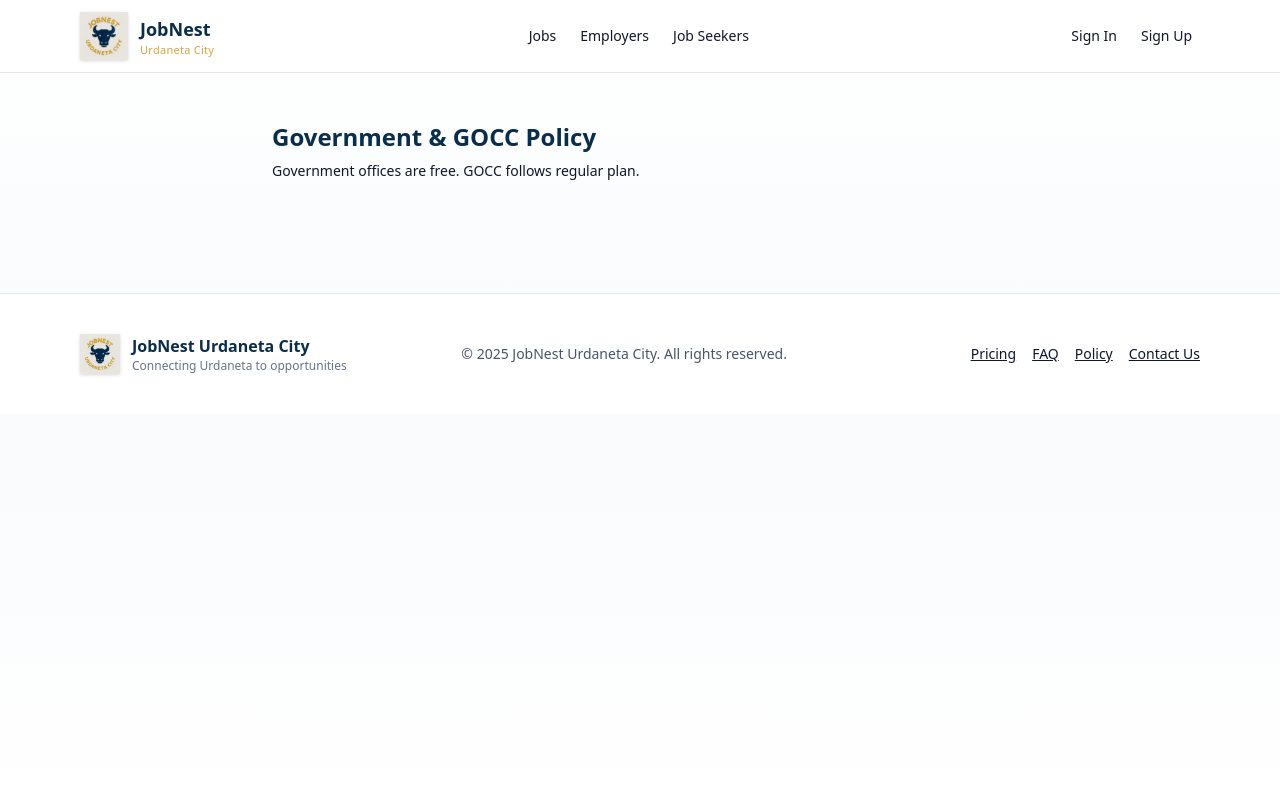
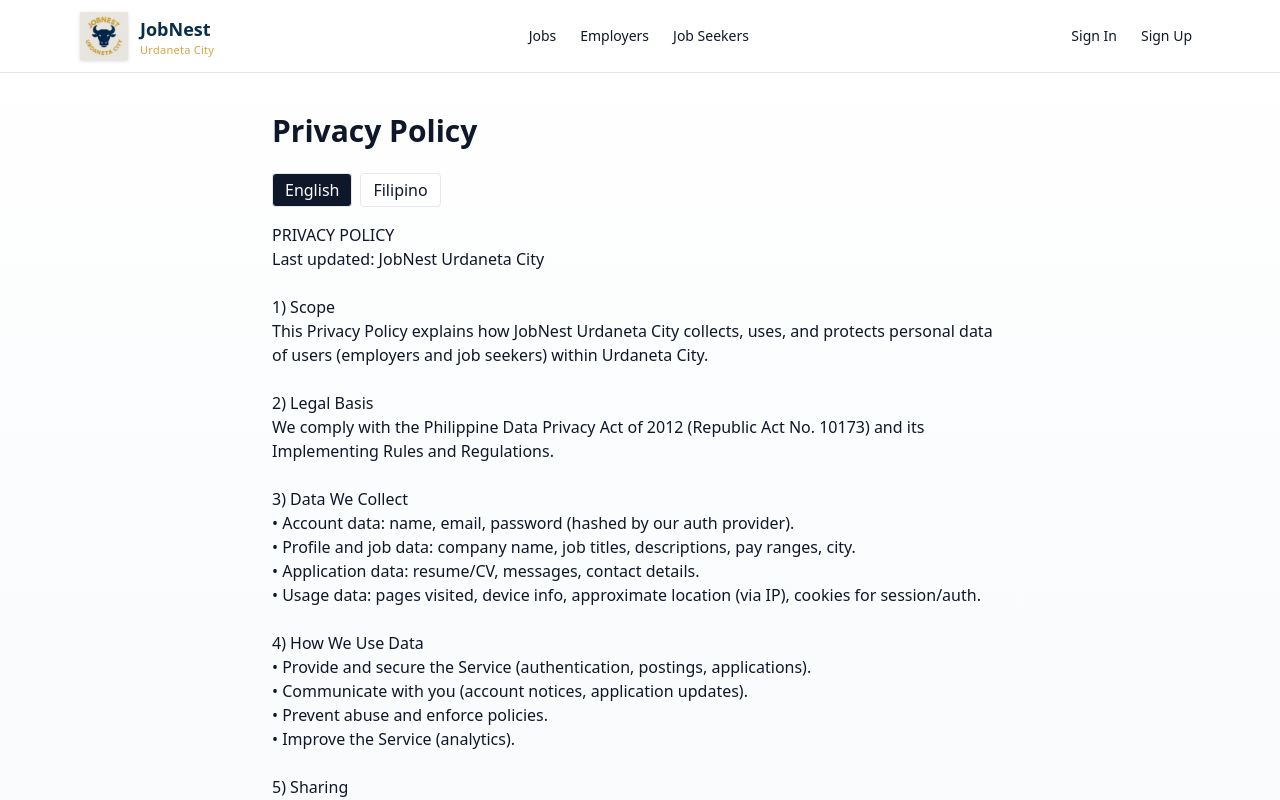
Before and after one commit to RomeoBello/jobnest-urdaneta, a Next.js app: page /policy in a window 1280 px wide. Shown: the top 800 px of the page. Built offline with nearby package versions, Linux system fonts and the light colour scheme.

Commit message:
Fix /policy: Node.js runtime + load EN/FIL policy from /legal + tabs

```diff
--- a/app/policy/page.tsx
+++ b/app/policy/page.tsx
@@ -1 +1,83 @@
-export default function Policy(){return (<div className='max-w-3xl mx-auto px-4 py-12 text-sm'><h1 className='text-2xl font-extrabold text-brandNavy'>Government & GOCC Policy</h1><p className='mt-2'>Government offices are free. GOCC follows regular plan.</p></div>)}
+// app/policy/page.tsx
+export const runtime = 'nodejs';            // allow fs on Vercel
+export const revalidate = 60 * 60;          // revalidate hourly
+
+import fs from 'fs/promises';
+import path from 'path';
+import type { Metadata } from 'next';
+import { useState, Suspense } from 'react';
+
+export const metadata: Metadata = {
+  title: 'Privacy Policy · JobNest Urdaneta City',
+  description:
+    'Read JobNest Urdaneta City’s Privacy Policy in English and Filipino.',
+};
+
+async function readText(rel: string) {
+  const full = path.join(process.cwd(), rel);
+  return fs.readFile(full, 'utf8');
+}
+
+async function getPolicies() {
+  // Adjust to match your actual filenames under /legal
+  // We include safe fallbacks for the EN1 / FI1 variants you keep.
+  const en =
+    (await readText('legal/Privacy_Policy_EN1.txt').catch(() => null)) ??
+    (await readText('legal/Privacy_Policy_EN.txt').catch(() => null)) ??
+    '';
+
+  const tl =
+    (await readText('legal/Privacy_Policy_FI1.txt').catch(() => null)) ??
+    (await readText('legal/Privacy_Policy_FIL.txt').catch(() => null)) ??
+    '';
+
+  return { en, tl };
+}
+
+export default async function PolicyPage() {
+  const { en, tl } = await getPolicies();
+
+  return (
+    <main className="mx-auto max-w-3xl px-4 py-10">
+      <h1 className="text-3xl font-bold mb-6">Privacy Policy</h1>
+      <Tabs initialTab="en" en={en} tl={tl} />
+      <section className="mt-12">
+        <h2 className="text-xl font-semibold mb-2">Government &amp; GOCC Policy</h2>
+        <p className="text-slate-700">
+          Government offices are free. GOCC follows regular plan.
+        </p>
+      </section>
+    </main>
+  );
+}
+
+/* ---------- Client tab component ---------- */
+'use client';
+function Tabs({ en, tl, initialTab = 'en' }: { en: string; tl: string; initialTab?: 'en' | 'tl' }) {
+  const [tab, setTab] = useState<'en' | 'tl'>(initialTab);
+
+  return (
+    <>
+      <div className="mb-4 flex gap-2">
+        <button
+          onClick={() => setTab('en')}
+          className={`px-3 py-1 rounded border ${tab === 'en' ? 'bg-slate-900 text-white' : 'bg-white'}`}
+        >
+          English
+        </button>
+        <button
+          onClick={() => setTab('tl')}
+          className={`px-3 py-1 rounded border ${tab === 'tl' ? 'bg-slate-900 text-white' : 'bg-white'}`}
+        >
+          Filipino
+        </button>
+      </div>
+
+      <Suspense fallback={<p>Loading…</p>}>
+        <article className="prose max-w-none whitespace-pre-wrap">
+          {tab === 'en' ? (en || 'Policy (EN) not found.') : (tl || 'Patakaran (FIL) not found.')}
+        </article>
+      </Suspense>
+    </>
+  );
+}
```
